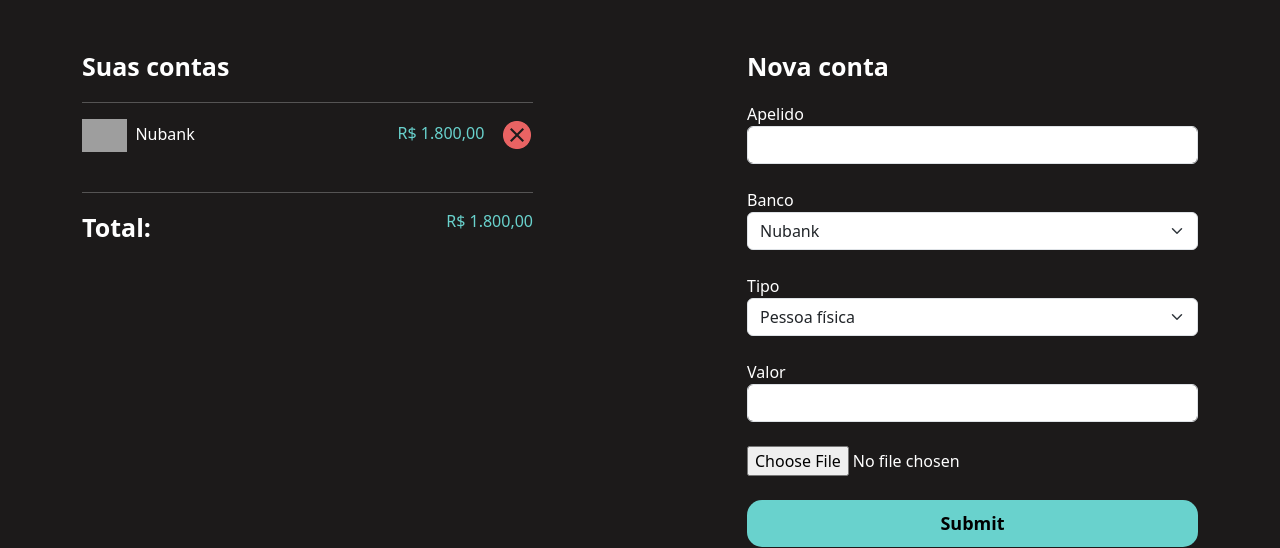
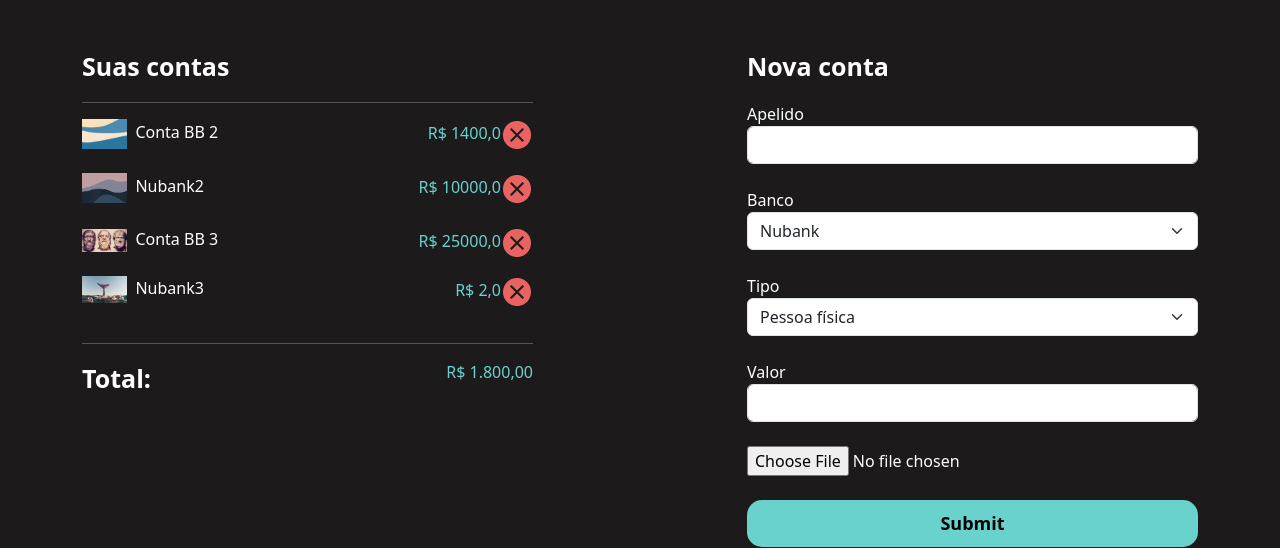
Before and after one commit to laydedre/Django, a Django app: page /perfil/gerenciar/ in a window 1280 px wide. Shown: the part 56-604 px from the top of the page. Run offline with Django 4.2, Linux system fonts and the light colour scheme; data comes from the database, SQL or seed files in the repository; both versions use the stored data as it was after the commit; grey boxes are pictures that could not be loaded.

Commit message:
atualização

```diff
--- a/core/urls.py
+++ b/core/urls.py
@@ -16,8 +16,10 @@ Including another URLconf
 """
 from django.contrib import admin
 from django.urls import path,include
+from django.conf import settings
+from django.conf.urls.static import static
 
 urlpatterns = [
     path('admin/', admin.site.urls),
     path('perfil/', include ('perfil.urls')),
-]
+] + static(settings.MEDIA_URL, document_root=settings.MEDIA_ROOT)
--- a/perfil/templates/gerenciar.html
+++ b/perfil/templates/gerenciar.html
@@ -22,16 +22,14 @@
                 <hr>
 
                 <div class="contas">
+                    {% for conta in contas %}
+                        <div class="lista-contas-main">
+                            <span><img width="10%" src="{{conta.icone.url}}">&nbsp&nbsp{{conta}}</span>
 
-
-                        <div class="lista-contas-main">
-                            <span><img width="10%" src="#">&nbsp&nbspNubank</span>
-
-                            <span class="total-conta positivo ">R$ 1.800,00&nbsp&nbsp&nbsp <a href="#"><img src="{% static 'perfil/img/exit.png' %}"></a></span>
+                            <span class="total-conta positivo ">R$ {{conta.valor}}<a href="perfil/deletar_banco/{{conta.id}}"><img src="{% static 'perfil/img/exit.png' %}"></a></span>
                         </div>
                         <br>
-
-
+                    {% endfor %}
                 </div>
 
                 <hr>
--- a/perfil/views.py
+++ b/perfil/views.py
@@ -9,7 +9,8 @@ def home(request):
     return render(request, 'home.html')
 
 def gerenciar(request):
-    return render(request, 'gerenciar.html')
+    contas = Conta.objects.all()
+    return render(request, 'gerenciar.html', {'contas': contas,})
 
 def cadastrar_banco(request):
     apelido = request.POST.get('apelido')
```
Also changed, not shown: db.sqlite3, media/icones/cauda-de-baleia-no-oceano-cercada-por-garrafas-plasticas-scaled.jpg (added).
